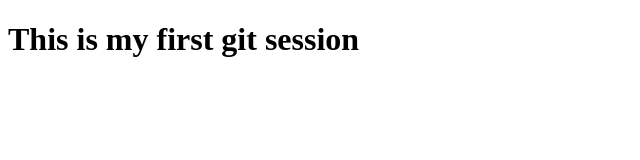
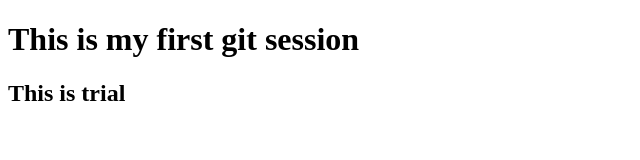
Before and after one commit to sharma3107/learning-git, a plain HTML site: page index.html in a window 1280 px wide. Shown: the whole page, without its empty margins (0-640 px from the left). Drawn offline with Linux system fonts and the light colour scheme.

Commit message:
this is 2nd commit

```diff
--- a/index.html
+++ b/index.html
@@ -10,6 +10,7 @@
 
 <body>
     <h1>This is my first git session</h1>
+    <h2>This is trial</h2>
 </body>
 
 </html>
```
